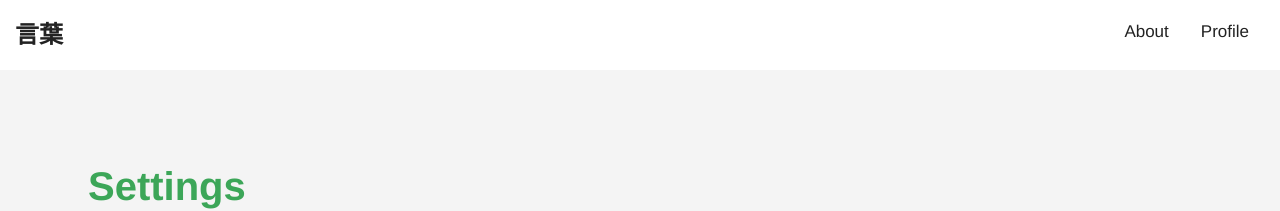
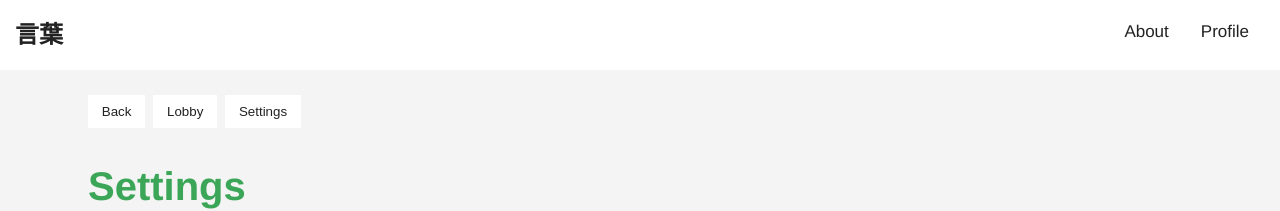
Before and after one commit to valdelaseras/kotoba-react, a React (Create React App) app: page /settings in a window 1280 px wide. Shown: the top 211 px of the page. Built offline with nearby package versions, Linux system fonts and the light colour scheme.

Commit message:
changing a few components to be more flexile. Adding secondary nav, the buttons need an onclick nav option

```diff
--- a/src/App.js
+++ b/src/App.js
@@ -21,6 +21,7 @@ import History from './app/components/sections/score/History';
 import Settings from './app/components/sections/settings/Settings';
 
 import './styles/css/index.css';
+import SecondaryNav from "./app/components/decorator/nav/SecondaryNav";
 
 export default class App extends Component {
     render() {
@@ -39,6 +40,7 @@ export default class App extends Component {
                 </Switch>
                 <Footer/>
                 <Nav/>
+                <SecondaryNav/>
             </div>
             </Router>
         );
--- a/src/app/components/atomic/organisms/Form.js
+++ b/src/app/components/atomic/organisms/Form.js
@@ -64,5 +64,6 @@ export default class Form extends Component {
     }
 }
 
-// TODO: add fieldset + legend ( title )( as optional 'wrapper', children will then be child.fields? )
-// TODO: also maybe add optional title to form itself ( not only for a form group)
+// TODO: changed Button to class component, now disabled doesn't work anymore
+// TODO: add fieldset + legend ( title )
+// TODO: add optional title to form itself ( not only for a form group)
--- a/src/app/components/decorator/footer/Footer.js
+++ b/src/app/components/decorator/footer/Footer.js
@@ -24,6 +24,7 @@ const iconLinkData = [
 export default class Footer extends Component {
     render() {
         return (
+            <footer>
                 <div className="footer-content">
                     <div className="grid">
                         <Row colSize={'column'}>
@@ -39,6 +40,7 @@ export default class Footer extends Component {
                         </Row>
                     </div>
                 </div>
+            </footer>
         );
     }
 }
--- a/src/app/components/decorator/nav/Nav.js
+++ b/src/app/components/decorator/nav/Nav.js
@@ -56,10 +56,10 @@ export default class Nav extends Component {
         }
 
         return (
-            <div className="nav">
+            <nav className="nav">
                 <Branding href={ brandingData.href } title={ brandingData.title } branding={ brandingData.branding }/>
                 { menu }
-            </div>
+            </nav>
         );
     }
 }
--- /dev/null
+++ b/src/app/components/decorator/nav/SecondaryNav.js
@@ -0,0 +1,26 @@
+import React, { Component } from 'react';
+
+import Content from '../../layout/Content';
+import ButtonList from "../../atomic/organisms/ButtonList";
+
+import './secondary-nav.css';
+
+const buttons = [
+    { id: "1", to: "/", title: "Back", class: "btn-secondary" },
+    { id: "2", to: "/lobby", title: "Lobby", class: "btn-secondary" },
+    { id: "3", to: "/settings", title: "Settings", class: "btn-secondary" }
+];
+
+export default class SecondaryNav extends Component {
+    render() {
+        return (
+            <nav className='secondary-nav'>
+                <div className="grid">
+                    <Content colSize={'column'}>
+                        <ButtonList children={ buttons }/>
+                    </Content>
+                </div>
+            </nav>
+        )
+    }
+}
--- /dev/null
+++ b/src/app/components/decorator/nav/secondary-nav.css
@@ -0,0 +1,22 @@
+.secondary-nav {
+    display: none;
+}
+
+@media only screen and (min-width: 1024px) {
+    .secondary-nav {
+        display: inline-block;
+        background-color: var(--primary-color);
+        position: fixed;
+        top: 70px;
+        left: 0;
+        right: 0;
+        box-sizing: border-box;
+        z-index: 999;
+        height: 70px;
+        margin: 0 auto;
+    }
+
+    .secondary-nav .btn-group {
+        margin: 0;
+    }
+}
--- a/src/app/components/sections/landing/Landing.js
+++ b/src/app/components/sections/landing/Landing.js
@@ -1,4 +1,5 @@
 import React, { Component } from 'react';
+import { withRouter } from 'react-router-dom';
 
 import Form from "../../atomic/organisms/Form";
 import Content from '../../layout/Content';
@@ -22,16 +23,12 @@ const formGroup = [
     }
 ];
 
-export default class Landing extends Component {
-    constructor( props ){
-        super( props );
-    }
-
+class Landing extends Component {
     handleSubmit = ( fields ) => {
         const username = fields.find( field => field.name === 'username' );
 
         this.saveToLocalStorage( username.value  );
-        // navigate to lobby
+        this.props.history.push('/lobby');
     };
 
     saveToLocalStorage = ( username ) => {
@@ -47,8 +44,7 @@ export default class Landing extends Component {
                         based on your results or create a custom exam yourself!
                     </p>
 
-                    <Form
-                          submitHandler={ this.handleSubmit }
+                    <Form submitHandler={ this.handleSubmit }
                           id={ 'login-form' }
                           children={ formGroup }
                           btnType={ 'submit' }
@@ -59,3 +55,5 @@ export default class Landing extends Component {
         )
     }
 }
+
+export default withRouter(Landing);
```
Also changed, not shown: src/app/components/decorator/nav/Secondary.js (deleted). Lines whose indentation alone changed are shown as unchanged.
